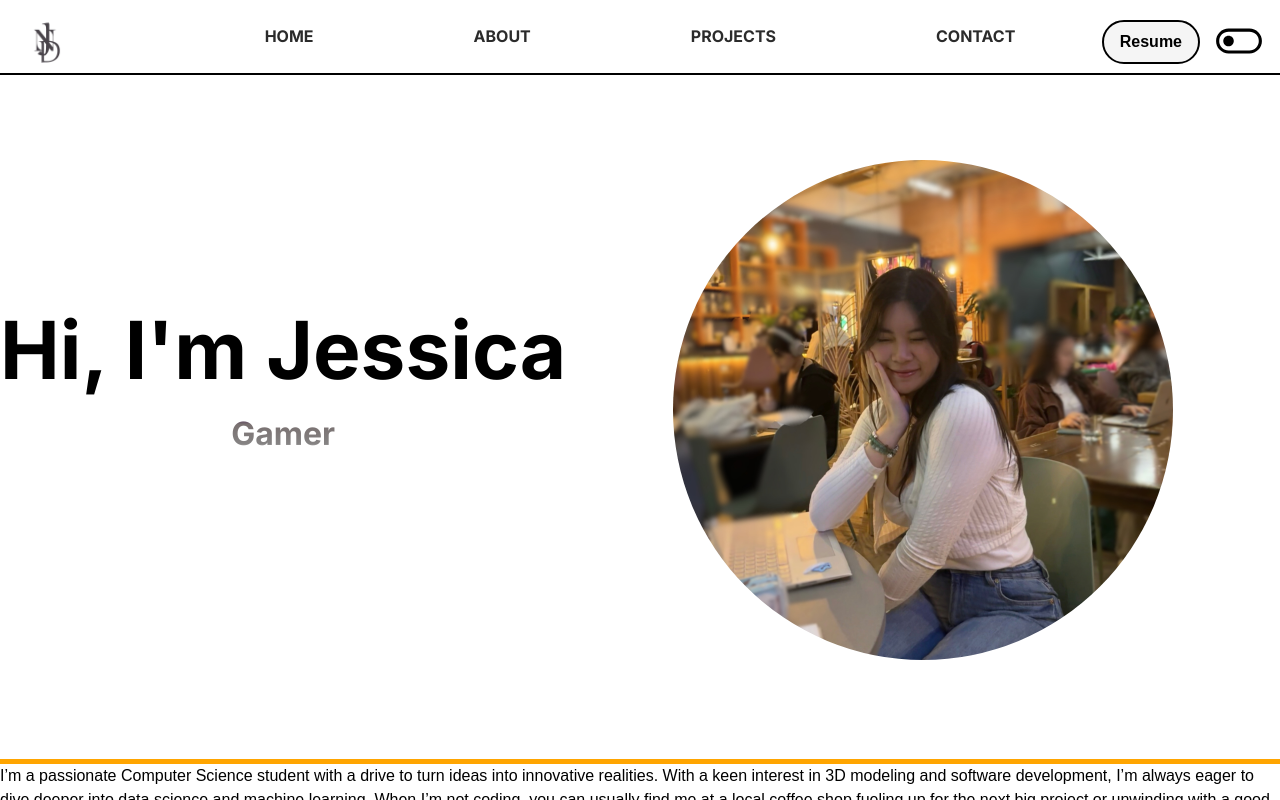
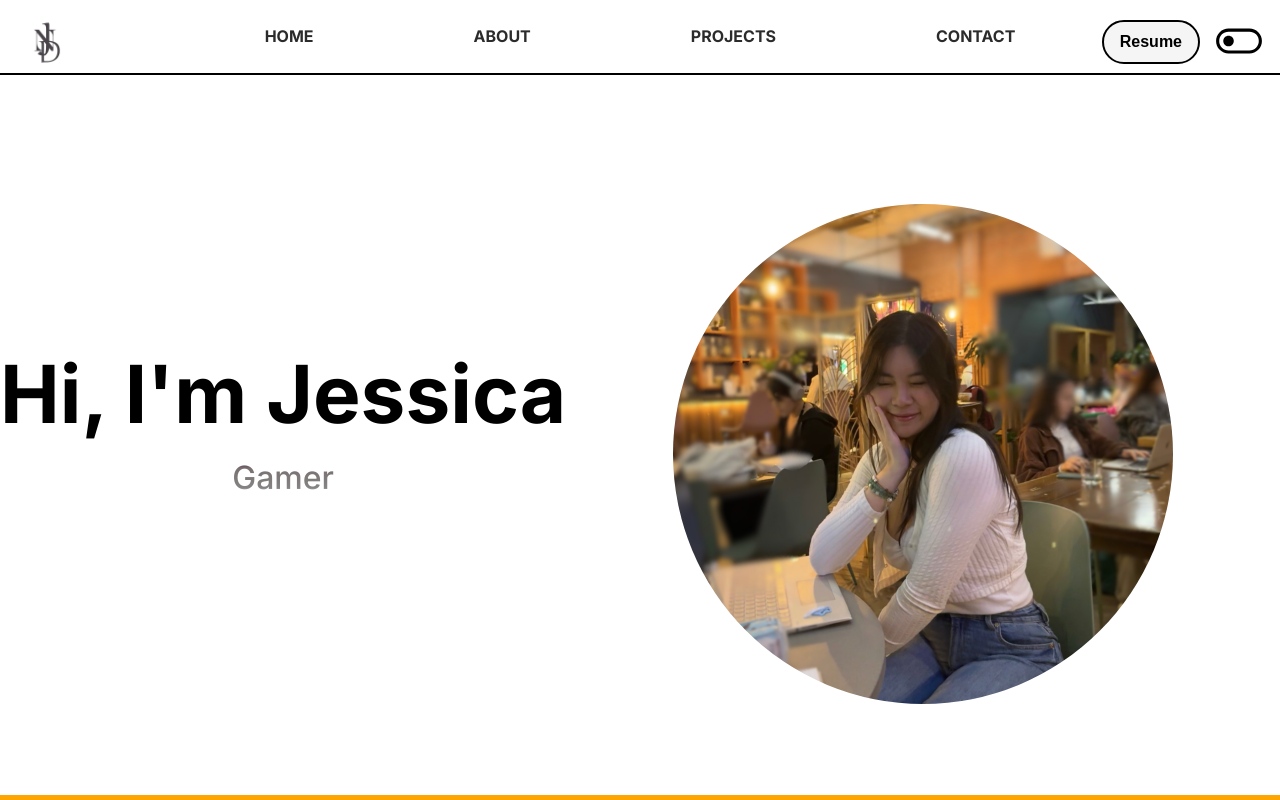
Before and after one commit to jessiicado/jessiixynhu, a React (Vite) app: page / in a window 1280 px wide. Built offline with nearby package versions, Linux system fonts and the light colour scheme; a web font is replaced by a local one.

Commit message:
about section start

```diff
--- /dev/null
+++ b/src/components/About.css
@@ -0,0 +1,17 @@
+.about-section {
+    height: 100vh;
+}
+
+h2{
+    font-family: "Inter", sans-serif;
+    font-weight: 500;
+    font-size: 2rem;
+    color: white;
+}
+
+.about-text {
+    display: flex;
+    justify-content: left;
+    align-items: left;
+    flex-direction: column;
+}
--- a/src/components/About.jsx
+++ b/src/components/About.jsx
@@ -1,10 +1,11 @@
  import React from "react";
- import "../index.css";
+ import "./About.css";
+
  const About = () => {
    return (
      <section className="about-section" id="About">
 
-       <div className="">
+       <div className="about-container">
          <h2 className="about-text">
            I’m a passionate Computer Science student with a drive to turn ideas
            into innovative realities. With a keen interest in 3D modeling and
--- a/src/index.css
+++ b/src/index.css
@@ -20,6 +20,11 @@
   -moz-osx-font-smoothing: grayscale;
 }
 
+* {
+  margin:0;
+  padding:0;
+  box-sizing: border-box;
+}
 html,
 body {
   padding: 0;
@@ -36,8 +41,8 @@ html {
 
 body {
   margin: 0;
-  max-height: 100vh;
-  display: flex;
+  height: 100vh;
+  display: block;
   place-items: center;
   background-color: var(--light-background-color);
   transition: background-color 0.3s, color 0.3s;
@@ -47,19 +52,21 @@ body {
   width: 100vw; /* Full width of the viewport */
   height: 100vh; /* Full height of the viewport */
   display: flex;
+  padding-top: 1rem;
   justify-content: center; /* Center content horizontally */
   align-items: center; /* Center content vertically */
   border-bottom: 5px solid orange;
+  overflow: hidden;
 }
 
 /* About Section */
-/* .about-section {
+.about-section {
   margin: 0;
-  padding: 0;
-  background-color: #f0f0f0;
+  background-color: var(--dark-background-color);
   text-align: center;
-  border-top: 2px solid #110c0c;
-} */
+  border-bottom: 2px solid #5e24a4;
+  scroll-snap-type: inherit;
+}
 
 .ToggleScreen {
   position: fixed;
```
